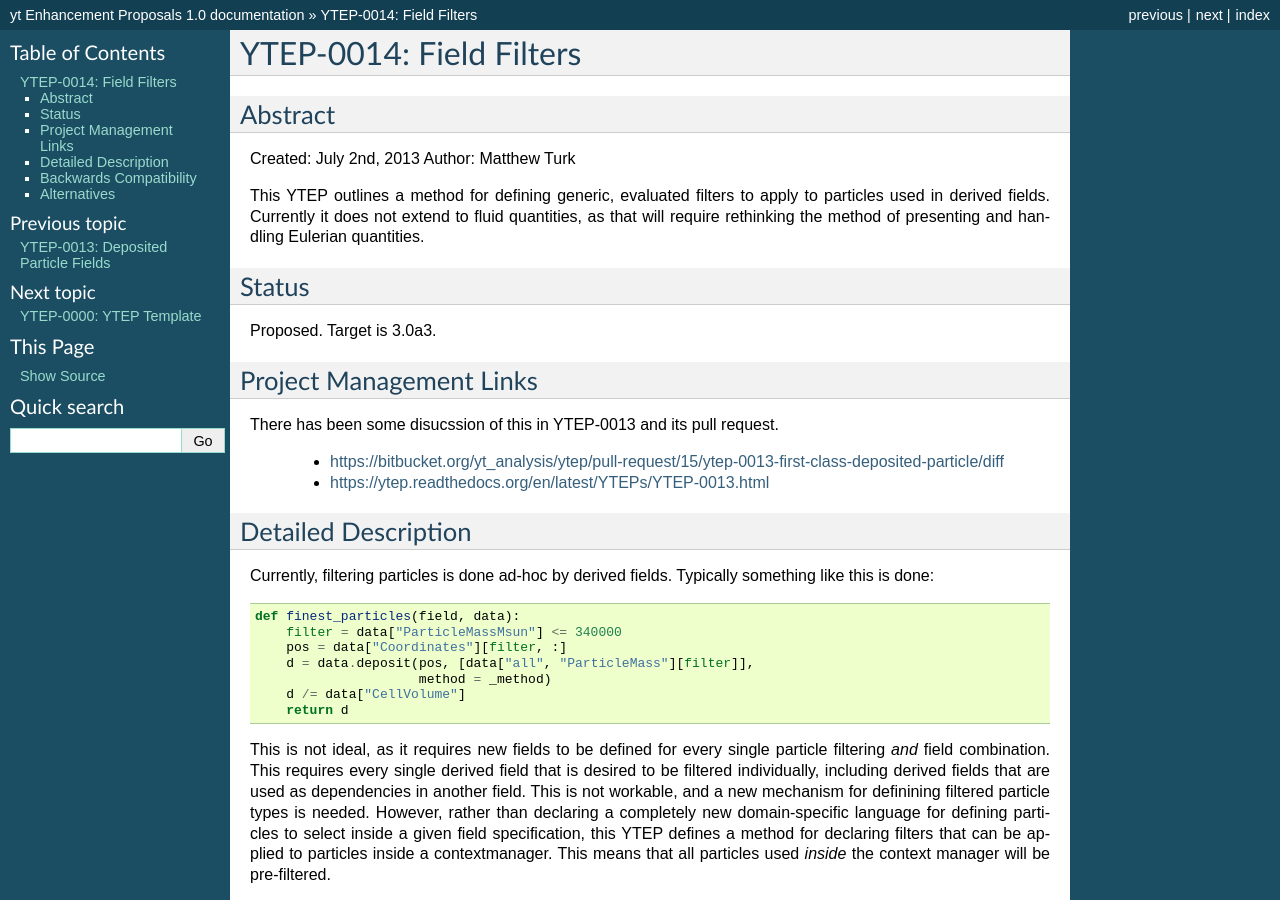
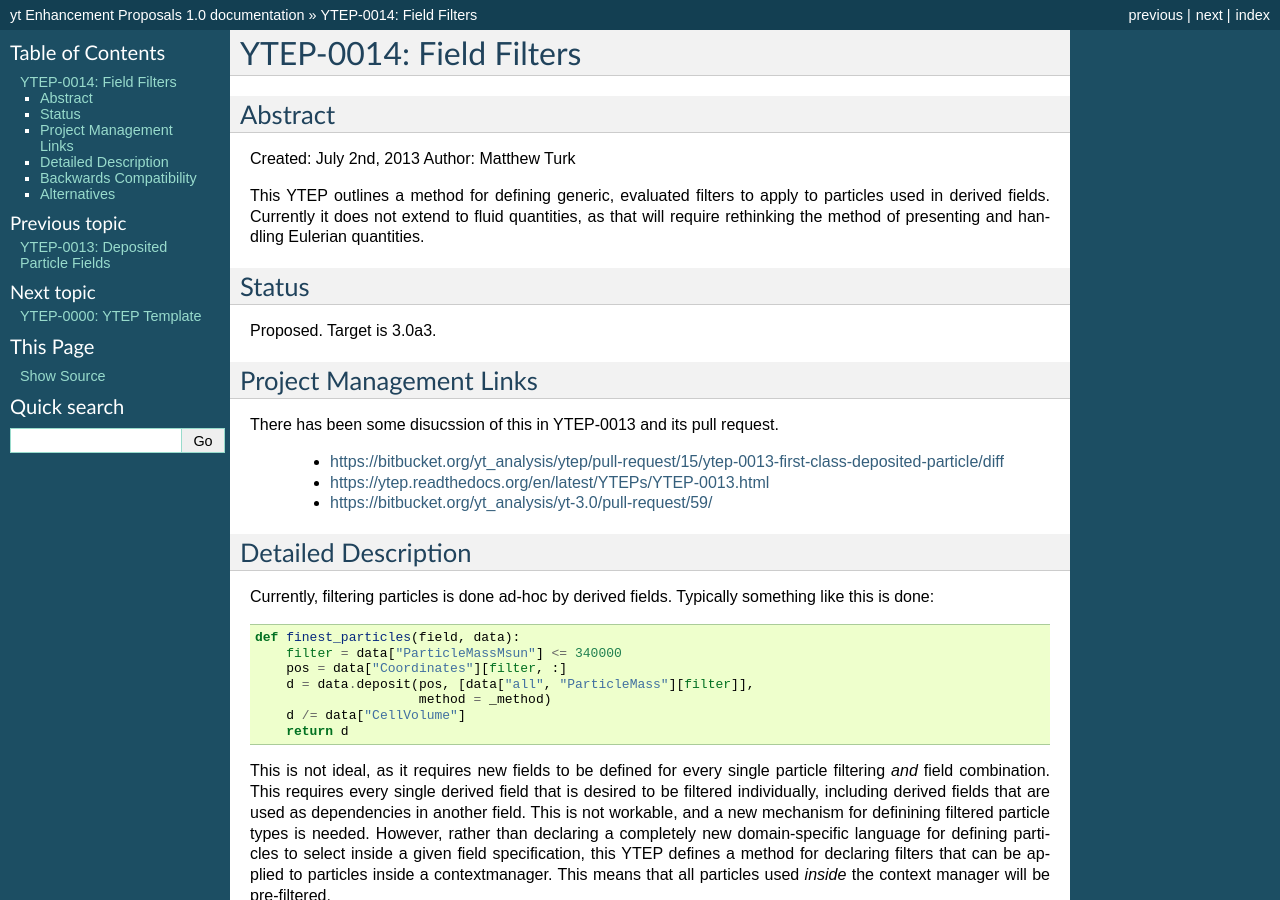
Before and after one commit to yt-project/ytep, a Sphinx documentation site: the page built from source/YTEPs/YTEP-0014.rst, in a window 1280 px wide and 900 px high. Built offline with Sphinx 7.4.7, drawn with Linux system fonts in a browser that asks for light colours; formulas are drawn with MathJax 3; some of the changed lines change nothing that is shown.

Commit message:
Adding link to draft PR

```diff
--- a/source/YTEPs/YTEP-0014.rst
+++ b/source/YTEPs/YTEP-0014.rst
@@ -24,6 +24,7 @@ There has been some disucssion of this in YTEP-0013 and its pull request.
 
   * https://bitbucket.org/yt_analysis/ytep/pull-request/15/ytep-0013-first-class-deposited-particle/diff
   * https://ytep.readthedocs.org/en/latest/YTEPs/YTEP-0013.html
+  * https://bitbucket.org/yt_analysis/yt-3.0/pull-request/59/
 
 Detailed Description
 --------------------
```
